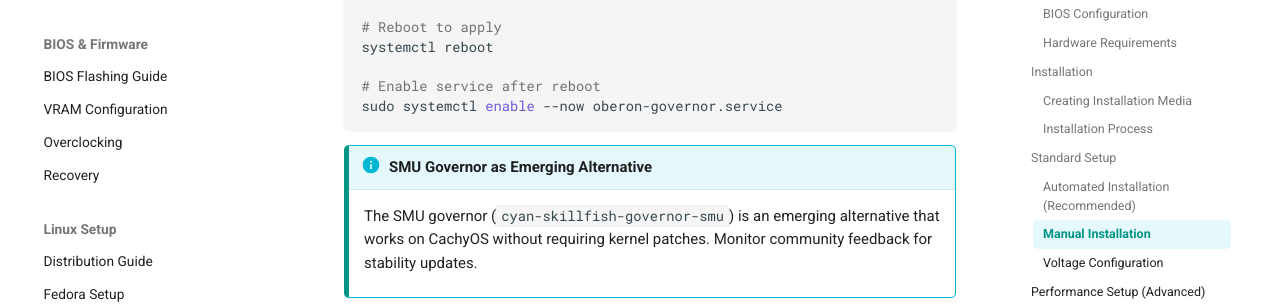
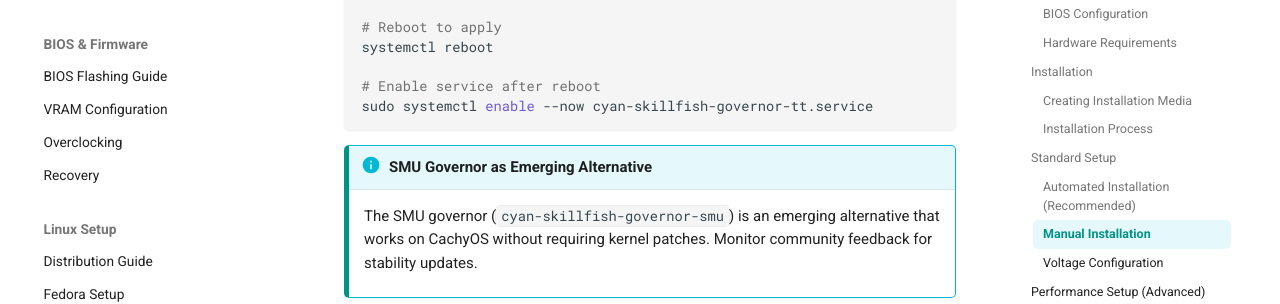
Before and after one commit to elektricM/amd-bc250-docs, an MkDocs documentation site: the page built from docs/linux/bazzite.md, in a window 1280 px wide and 900 px high, scrolled down 2361 px. Shown: the part 163-467 px from the top of the window. Built offline with MkDocs 1.6.1 and Material for MkDocs 9.7.7, drawn with Linux system fonts in a browser that asks for light colours; comment, search, counter and statistics services are not loaded; the version menu is left out.

Commit message:
fix(bazzite): correct service name for cyan-skillfish-governor-tt install
The manual install section was installing cyan-skillfish-governor-tt via
COPR but then enabling oberon-governor.service, which is the wrong service.

````diff
--- a/docs/linux/bazzite.md
+++ b/docs/linux/bazzite.md
@@ -113,7 +113,7 @@
 systemctl reboot
 
 # Enable service after reboot
-sudo systemctl enable --now oberon-governor.service
+sudo systemctl enable --now cyan-skillfish-governor-tt.service
 ```
 
 !!!info "SMU Governor as Emerging Alternative"
````
